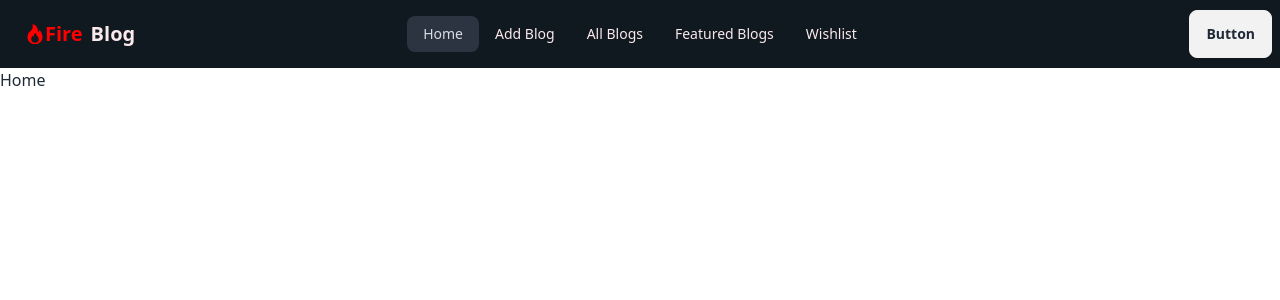
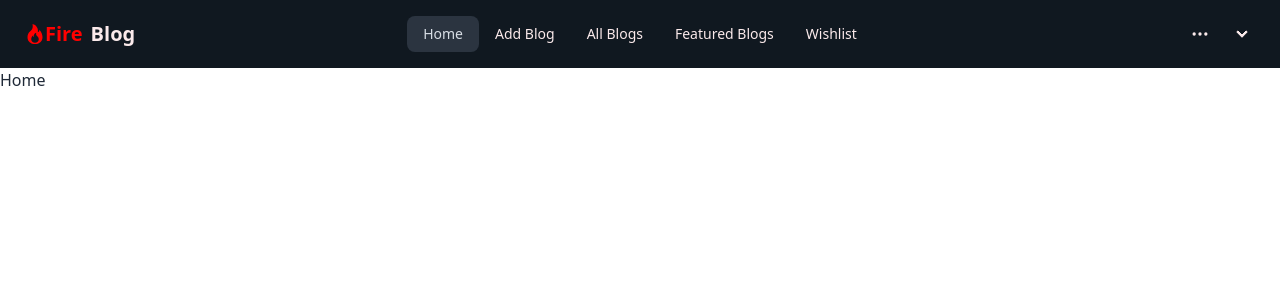
Before and after one commit to Tosiqul-Islam-Sopon/Fire-Blog-client, a React (Vite) app: page / in a window 1280 px wide. Shown: the top 300 px of the page. Built offline with nearby package versions, Linux system fonts and the light colour scheme.

Commit message:
navbar done

```diff
--- a/src/Components/Navbar/Navbar.jsx
+++ b/src/Components/Navbar/Navbar.jsx
@@ -1,6 +1,6 @@
 
 import { BsFire } from 'react-icons/bs';
-import { NavLink } from 'react-router-dom';
+import { Link, NavLink } from 'react-router-dom';
 
 const Navbar = () => {
     const links = <>
@@ -25,11 +25,36 @@ const Navbar = () => {
             </div>
             <div className="navbar-center hidden lg:flex">
                 <ul className="menu menu-horizontal px-1">
-                   {links}
+                    {links}
                 </ul>
             </div>
             <div className="navbar-end">
-                <a className="btn">Button</a>
+                <ul className="menu menu-horizontal px-1">
+                    <li>
+                        <details>
+                            <summary>
+                                <svg xmlns="http://www.w3.org/2000/svg" fill="none" viewBox="0 0 24 24" className="inline-block w-14 h-5 stroke-current"><path strokeLinecap="round" strokeLinejoin="round" strokeWidth="2" d="M5 12h.01M12 12h.01M19 12h.01M6 12a1 1 0 11-2 0 1 1 0 012 0zm7 0a1 1 0 11-2 0 1 1 0 012 0zm7 0a1 1 0 11-2 0 1 1 0 012 0z"></path></svg>
+                            </summary>
+                            <ul className="p-2 bg-[#101820] rounded-t-none ">
+                                <li><Link to={'/login'}><button className='hover:bg-[#FF0000] p-1 rounded-xl'>Login</button></Link></li>
+                                <li><Link to={'/register'}><button className='hover:bg-[#FF0000] p-1 rounded-xl'>Register</button></Link></li>
+                            </ul>
+                        </details>
+                    </li>
+                </ul>
+                <ul className="menu menu-horizontal px-1">
+                    {/* <li>
+                        <details>
+                            <summary>
+                                Parent
+                            </summary>
+                            <ul className="p-2 bg-black text-red-500 rounded-t-none">
+                                <li><a>Link 1</a></li>
+                                <li><a>Link 2</a></li>
+                            </ul>
+                        </details>
+                    </li> */}
+                </ul>
             </div>
         </div>
     );
```
